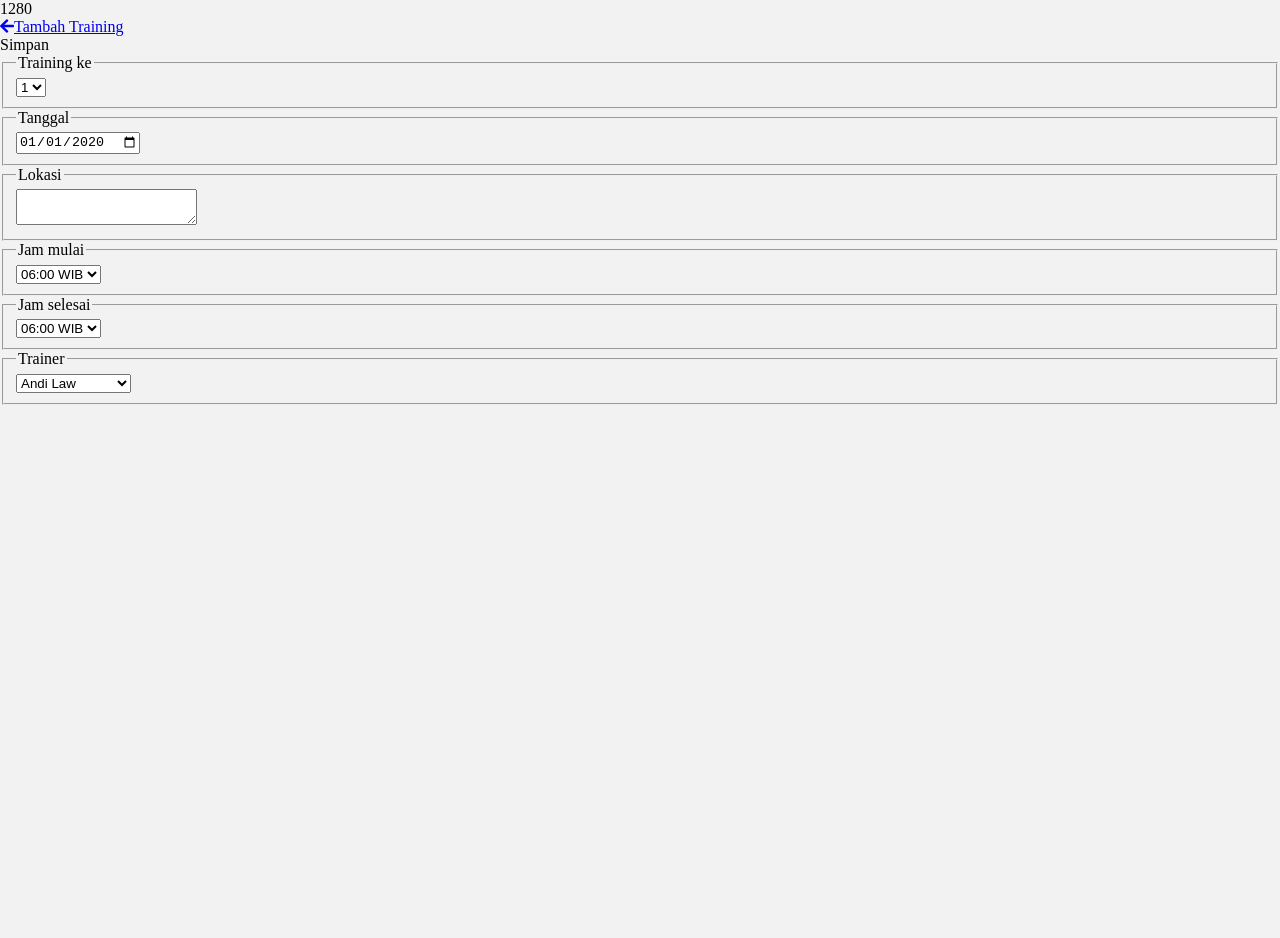
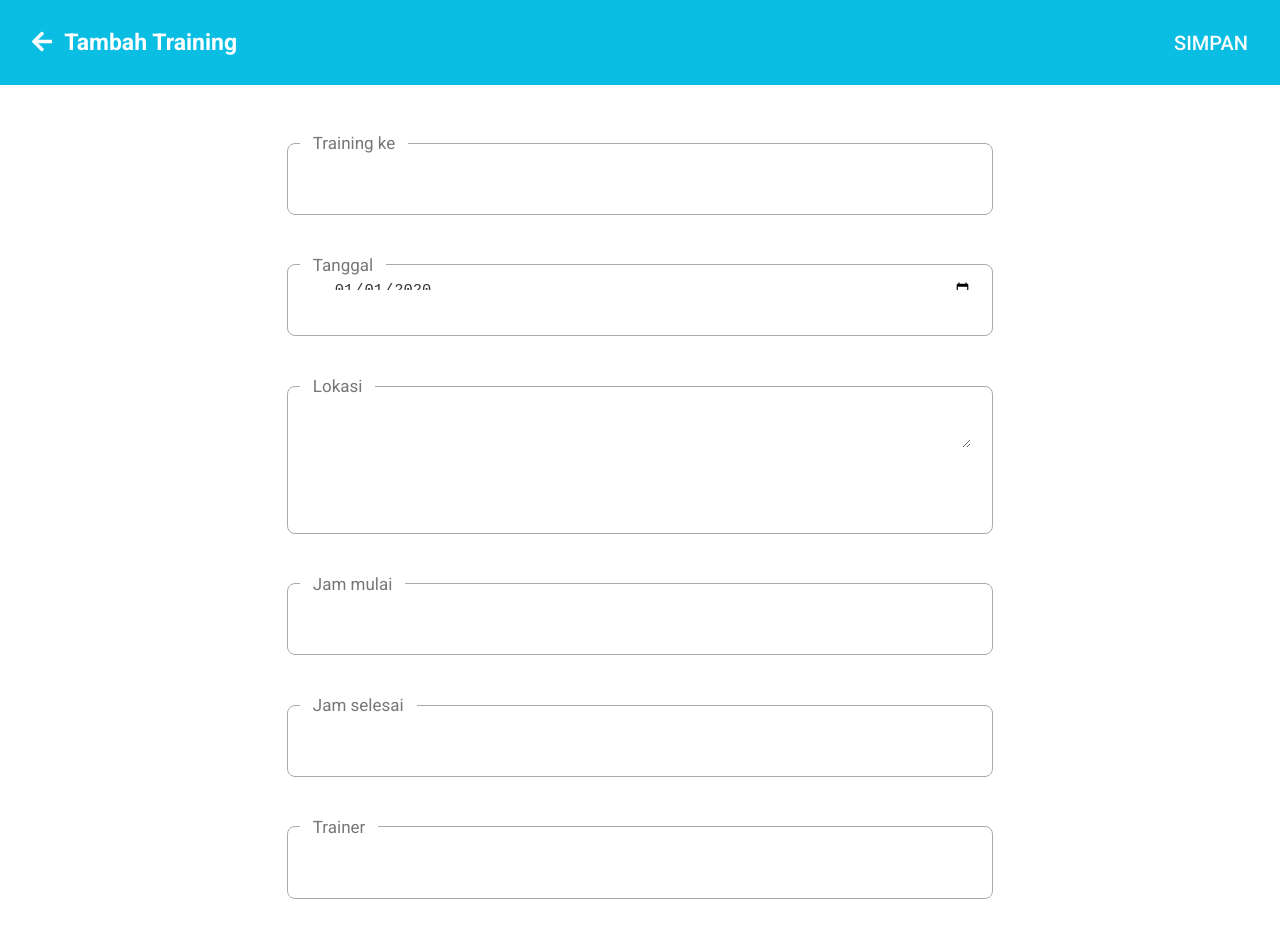
Before and after one commit to albertkur145/Bliress_Frontend, a Vue app: page /training/add in a window 1280 px wide. Shown: the top 938 px of the page. Before the commit the page ends 800 px from the top, so only its background shows below. Built offline with nearby package versions, Linux system fonts and the light colour scheme.

Commit message:
Add all css responsive to Add Training View

```diff
--- a/src/views/AddTraining.vue
+++ b/src/views/AddTraining.vue
@@ -115,13 +115,18 @@
 
 <style lang="scss" scoped>
 
-  // width 320px - 480px (Mobile)
-  @media (min-width: 320px) and (max-width: 480px) {
+  // global css
   #container {
     font-family: 'Roboto';
     max-width: 100%;
     min-height: 100vh;
     background-color: #F2F2F2;
+
+    .width {
+      display: none;
+      margin-top: 5rem;
+      text-align: center;
+    }
 
     .head {
       display: flex;
@@ -135,13 +140,13 @@
       color: #FFF;
       background-color: #0ABDE3;
       font-weight: 600;
-        padding: 1.125rem 1.25rem;
       z-index: 1;
+      padding: 1.0625rem;
 
       .back {
         text-decoration: none;
         color: #FFF;
-          font-size: 1.0625em;
+        font-size: 1em;
 
         .text {
           margin-left: 0.5rem;
@@ -152,8 +157,8 @@
         cursor: pointer;
         text-transform: uppercase;
         font-weight: 500;
-          font-size: 0.875em;
         transition: color .2s ease-out;
+        font-size: 0.8125em;
 
         &:hover {
           color: #003F62;
@@ -163,24 +168,24 @@
 
     .content {
       background-color: #FFF;
-        margin-top: 2.25rem;
-        padding: 1.5rem 1.25rem;
+      margin-top: 3.25rem;
+      padding: 1.375rem 1.0625rem;
 
       .form-group {
         max-width: 100%;
-          margin-bottom: 1.5rem;
+        margin-bottom: 1.25rem;
 
         fieldset {
           border: 0.0625rem solid #AAA;
           border-radius: 0.5rem;
           position: relative;
           max-width: 100%;
-            min-height: 3rem;
+          min-height: 2.75rem;
 
           legend {
-              padding: 0 0.375rem;
             color: #777;
-              font-size: 0.875em;
+            padding: 0 0.3125rem;
+            font-size: 0.8125em;
           }
 
           .input-text {
@@ -194,12 +199,12 @@
             border: 0;
             outline: none;
             -webkit-appearance: none;
-              padding: 0.125rem 1.25rem 0 2rem;
-              font-size: 0.9375rem;
             color: #333;
+            padding: 0.125rem 1rem 0 1.5rem;
+            font-size: 0.875em;
 
             &[type=date] {
-                padding: 0.125rem 1.25rem 0 1.8125rem;
+              padding: 0.125rem 1rem 0 1.5rem;
             }
 
             &[type=date]::-webkit-inner-spin-button {
@@ -208,7 +213,7 @@
           }
 
           &.text-area {
-              min-height: 8rem;
+            min-height: 9rem;
           }
 
           .input-area {
@@ -222,11 +227,75 @@
             width: 97%;
             border: 0;
             outline: none;
+            color: #333;
             -webkit-appearance: none;
+            line-height: 1.375rem;
+            padding: 0 1.5rem 1.75rem;
+            font-size: 0.875em;
+          }
+        }
+      }
+    }
+  }
+  // global css
+
+  // width 320px - 480px (Mobile)
+  @media (min-width: 320px) and (max-width: 480px) {
+    #container {
+
+      .head {
+        padding: 1.125rem 1.25rem;
+
+        .back {
+          font-size: 1.0625em;
+
+          .text {
+            margin-left: 0.5rem;
+          }
+        }
+
+        .save {
+          font-size: 0.875em;
+        }
+      }
+
+      .content {
+        margin-top: 3.4375rem;
+        padding: 1.5rem 1.25rem;
+
+        .form-group {
+          max-width: 100%;
+          margin-bottom: 1.5rem;
+
+          fieldset {
+            min-height: 3rem;
+
+            legend {
+              padding: 0 0.375rem;
+              font-size: 0.875em;
+            }
+
+            .input-text {
+              top: 0.4375rem;
+              padding: 0.125rem 1.25rem 0 2rem;
+              font-size: 0.9375em;
+              width: 97%;
+
+              &[type=date] {
+                padding: 0.125rem 1.25rem 0 1.8125rem;
+              }
+            }
+
+            &.text-area {
+              min-height: 8rem;
+            }
+
+            .input-area {
+              top: 1.625rem;
+              bottom: 0.75rem;
               padding: 0 1.9375rem 2rem;
               font-size: 0.9375em;
               line-height: 1.375rem;
-              color: #333;
             }
           }
         }
@@ -234,6 +303,207 @@
     }
   }
   // width 320px - 480px (Mobile)
+
+  // width 481px - 767px (Big Mobile / Tablet)
+  @media (min-width: 481px) and (max-width: 767px) {
+    #container {
+
+      .head {
+        padding: 1.375rem 1.75rem;
+
+        .back {
+          font-size: 1.125em;
+
+          .text {
+            margin-left: 0.5rem;
+          }
+        }
+
+        .save {
+          font-size: 1em;
+        }
+      }
+
+      .content {
+        margin-top: 4rem;
+        padding: 2rem 1.75rem;
+
+        .form-group {
+          margin-bottom: 1.75rem;
+          max-width: 100%;
+
+          fieldset {
+            min-height: 3.5rem;
+
+            legend {
+              padding: 0 0.5rem;
+              font-size: 0.9375em;
+            }
+
+            .input-text {
+              top: 0.4375rem;
+              padding: 0.375rem 1.25rem 0 2.25rem;
+              font-size: 1.0625em;
+              width: 97%;
+
+              &[type=date] {
+                padding: 0.125rem 1.25rem 0 2.25rem;
+              }
+            }
+
+            &.text-area {
+              min-height: 8rem;
+            }
+
+            .input-area {
+              top: 1.625rem;
+              bottom: 0.75rem;
+              padding: 0 2.3125rem 2rem;
+              font-size: 1em;
+              line-height: 1.4375rem;
+            }
+          }
+        }
+      }
+    }
+  }
+  // width 481px - 767px (Big Mobile / Tablet)
+
+  // width 768px - 1024px (Mini desktop / Tablet landscape)
+  @media (min-width: 768px) and (max-width: 1024px) {
+    #container {
+
+      .head {
+        padding: 1.4375rem 2.5rem;
+
+        .back {
+          font-size: 1.3125em;
+
+          .text {
+            margin-left: 0.75rem;
+          }
+        }
+
+        .save {
+          font-size: 1.125em;
+        }
+      }
+
+      .content {
+        display: flex;
+        flex-wrap: wrap;
+        justify-content: center;
+        margin-top: 4.25rem;
+        padding: 2.875rem 2.5rem;
+
+        .form-group {
+          margin-bottom: 2rem;
+          width: 90%;
+
+          fieldset {
+            min-height: 3.75rem;
+
+            legend {
+              padding: 0 0.75rem;
+              font-size: 1em;
+            }
+
+            .input-text {
+              top: 0.4375rem;
+              padding: 0.4375rem 1.5rem 0 2.75rem;
+              font-size: 1.125em;
+              width: 99%;
+
+              &[type=date] {
+                padding: 0.125rem 1.25rem 0 2.75rem;
+              }
+            }
+
+            &.text-area {
+              min-height: 8.5rem;
+            }
+
+            .input-area {
+              top: 1.625rem;
+              bottom: 0.75rem;
+              padding: 0.25rem 2.8125rem 1.25rem;
+              font-size: 1.0625em;
+              line-height: 1.5rem;
+            }
+          }
+        }
+      }
+    }
+  }
+  // width 768px - 1024px (Mini desktop / Tablet landscape)
+
+  // width 1025px (Desktop)
+  @media (min-width: 1025px) {
+    #container {
+
+      .head {
+        padding: 1.8125rem 2rem;
+
+        .back {
+          font-size: 1.4375em;
+
+          .text {
+            margin-left: 0.75rem;
+          }
+        }
+
+        .save {
+          font-size: 1.25em;
+        }
+      }
+
+      .content {
+        display: flex;
+        flex-wrap: wrap;
+        justify-content: center;
+        margin-top: 5.3125rem;
+        padding: 3rem;
+
+        .form-group {
+          margin-bottom: 2.5rem;
+          width: 60%;
+
+          fieldset {
+            min-height: 4rem;
+
+            legend {
+              padding: 0 0.8125rem;
+              font-size: 1.0625em;
+            }
+
+            .input-text {
+              top: 0.4375rem;
+              padding: 0.625rem 1.5rem 0 2.875rem;
+              font-size: 1.1875em;
+              width: 100%;
+
+              &[type=date] {
+                padding: 0.5rem 1.25rem 0 2.875rem;
+              }
+            }
+
+            &.text-area {
+              min-height: 8.75rem;
+            }
+
+            .input-area {
+              top: 1.625rem;
+              bottom: 0.75rem;
+              padding: 0.25rem 2.9375rem 1.375rem;
+              font-size: 1.0625em;
+              line-height: 1.5rem;
+            }
+          }
+        }
+      }
+    }
+  }
+  // width 1025px (Desktop)
 
 </style>
 
```
Lines whose indentation alone changed are shown as unchanged.
